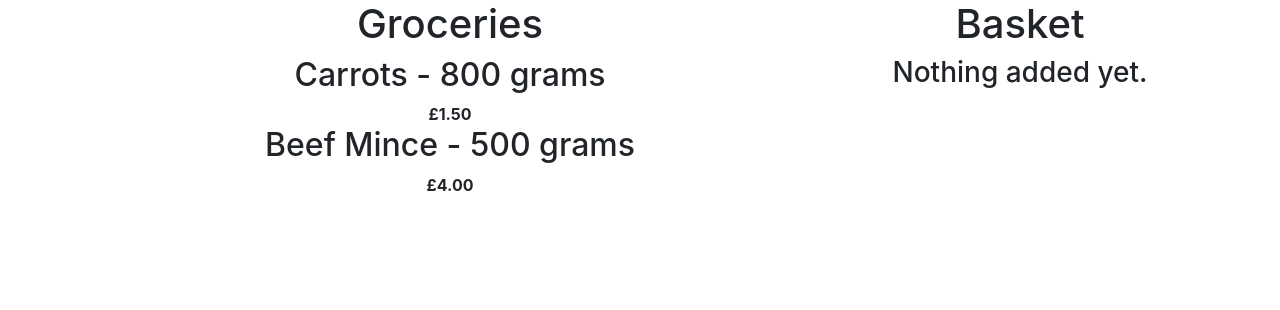
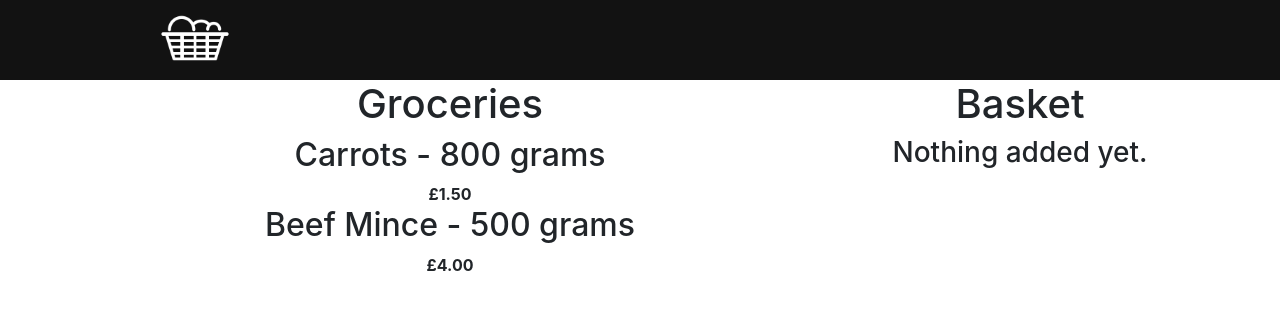
Before and after one commit to jmsclrk/smart-basket-web-app, a React (Create React App) app: page / in a window 1280 px wide. Shown: the top 310 px of the page. Built offline with nearby package versions, Linux system fonts and the light colour scheme.

Commit message:
Styles Header component and adds to App

```diff
--- a/src/App.js
+++ b/src/App.js
@@ -5,6 +5,7 @@ import Container from 'react-bootstrap/Container';
 import Row from 'react-bootstrap/Row';
 import Col from 'react-bootstrap/Col';
 
+import Header from './components/header'
 import GroceryList from './components/grocery-list';
 import GroceryDetails from './components/grocery-details';
 import Basket from './components/basket';
@@ -25,6 +26,7 @@ function App() {
 
   return (
     <div className="App">
+      <Header />
       <Container>
         <Row className="justify-content-md-center">
           <Col sm={8}>
--- a/src/components/header/styles.scss
+++ b/src/components/header/styles.scss
@@ -0,0 +1,34 @@
+header {
+  display: block;
+  width: 100%;
+  height: 80px;
+  margin: 0 auto;
+  padding: 0 10px;
+  background: #121212;
+
+  .wrap {
+    position: relative;
+    display: block;
+    width: 100%;
+    height: 100%;
+    margin: 0 auto;
+    max-width: 980px;
+  }
+
+  .logo {
+    display: block;
+    width: 70px;
+    position: absolute;
+    left: 10px; top: 50%;
+    -webkit-transform: translateY(-50%);
+    -moz-transform: translateY(-50%);
+    transform: translateY(-50%);
+
+    img {
+      display: block;
+      width: 100%;
+      margin: 0;
+      filter: invert(1);
+    }
+  }
+}
```
Also changed, not shown: src/components/header/Utils/index.js (added, +19 -0 lines).
